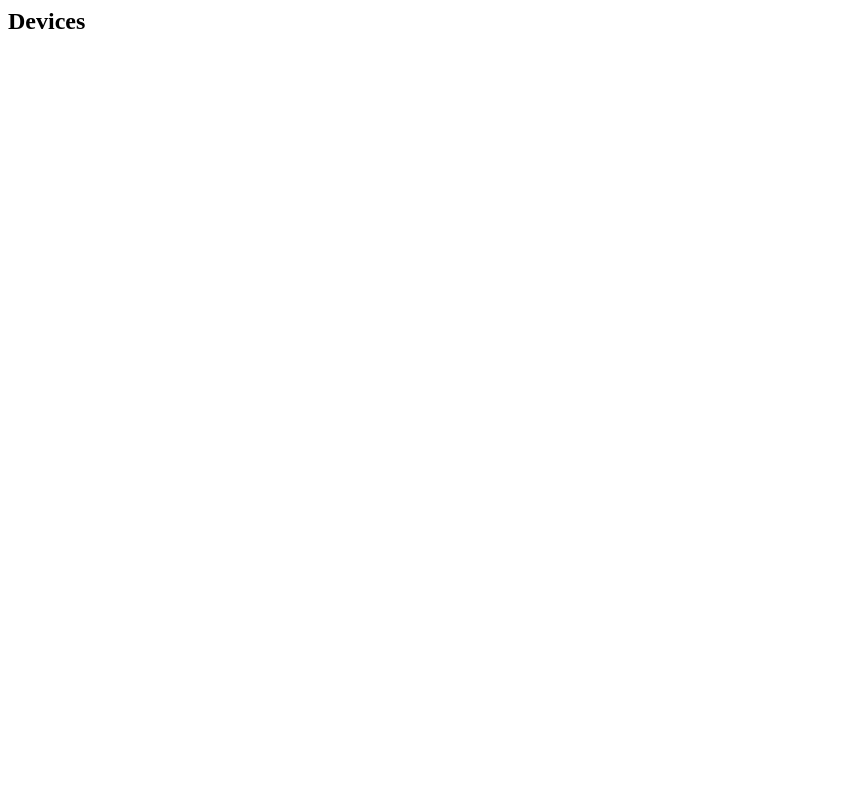
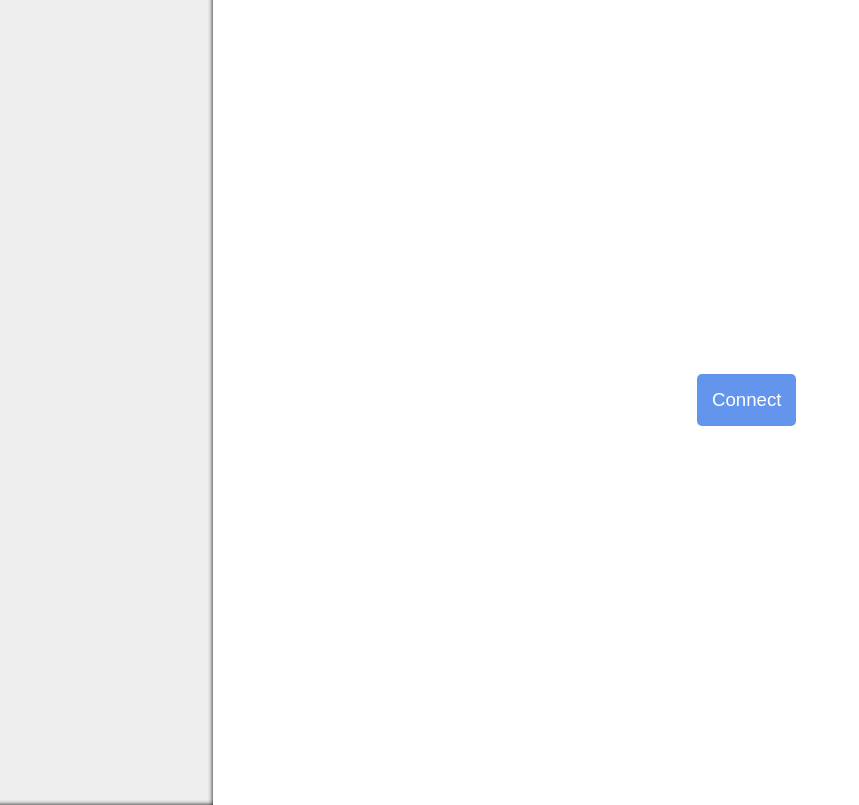
Before and after one commit to onkelhoy/bluetooth-hello-world, a website: page index.html in a window 1280 px wide. Shown: the whole page, without its empty margins (0-859 px from the left). Drawn offline with Linux system fonts and the light colour scheme.

```diff
--- a/bluetooth.js
+++ b/bluetooth.js
@@ -0,0 +1,21 @@
+window.onload = function () {
+
+}
+
+async function GetDevices () {
+  try {
+    let device = await navigator.bluetooth.requestDevice({ filters: [{ services: ['battery_service'] }] })
+    let server = await device.gatt.connect()
+    let service = await server.getPrimaryService('battery_servive')
+    let characterisitc = await service.getCharacteristic('battery_level')
+    let value = characterisitc.readValue()
+
+
+    console.log(device, server, service, characterisitc, value)
+
+    console.log('battery percentage is ' + value.getUnit8(0))
+  }
+  catch (e) {
+    console.error(e)
+  }
+}
--- a/index.html
+++ b/index.html
@@ -6,11 +6,16 @@
   <title>BlueTooth Test</title>
 
   <script src="bluetooth.js"></script>
+  <link rel="stylesheet" href="master.css">
 </head>
 <body>
 
-  <h2>Devices</h2>
-  <ul class='devices'></ul>
+  <section>
 
+  </section>
+
+  <main>
+    <button onclick='GetDevices()'>Connect</button>
+  </main>
 </body>
 </html>
--- /dev/null
+++ b/master.css
@@ -0,0 +1,60 @@
+body {
+  display: grid;
+  width: 100vw;
+  height: 100vh;
+  padding: 0;
+  margin: 0;
+
+  overflow: hidden;
+
+  grid-template-columns: 1fr 5fr;
+
+  font-family: Arial, Helvetica, sans-serif;
+}
+
+section {
+  position: relative;
+  background-color: #eee;
+  box-shadow: inset 0 0 5px black;
+
+  height: calc(100% + 10px);
+  width: calc(100% + 5px);
+  left: -5px;
+  top: -5px;
+
+  padding-left: 5px;
+  box-sizing: border-box;
+
+  display: grid;
+
+  grid-template-rows: 1fr 2fr;
+}
+
+ul.devices {
+  list-style: none;
+  padding: 0;
+}
+
+ul.devices > h2 {
+  text-align: center;
+}
+
+main {
+  display: flex;
+
+  align-items: center;
+  justify-content: center;
+}
+
+main > button {
+  padding: 15px;
+  font-size: 14pt;
+  border: none;
+  cursor: pointer;
+
+  border-radius: 5px;
+  box-shadow: inset 0 0 -5px 5px black;
+
+  color: white;
+  background-color: cornflowerblue;
+}
--- a/package.json
+++ b/package.json
@@ -16,5 +16,8 @@
   "bugs": {
     "url": "https://github.com/onkelhoy/bluetooth-hello-world/issues"
   },
-  "homepage": "https://github.com/onkelhoy/bluetooth-hello-world#readme"
+  "homepage": "https://github.com/onkelhoy/bluetooth-hello-world#readme",
+  "dependencies": {
+    "express": "^4.16.4"
+  }
 }
```
Also changed, not shown: server.js (+16 -1 lines), 1 other file.
